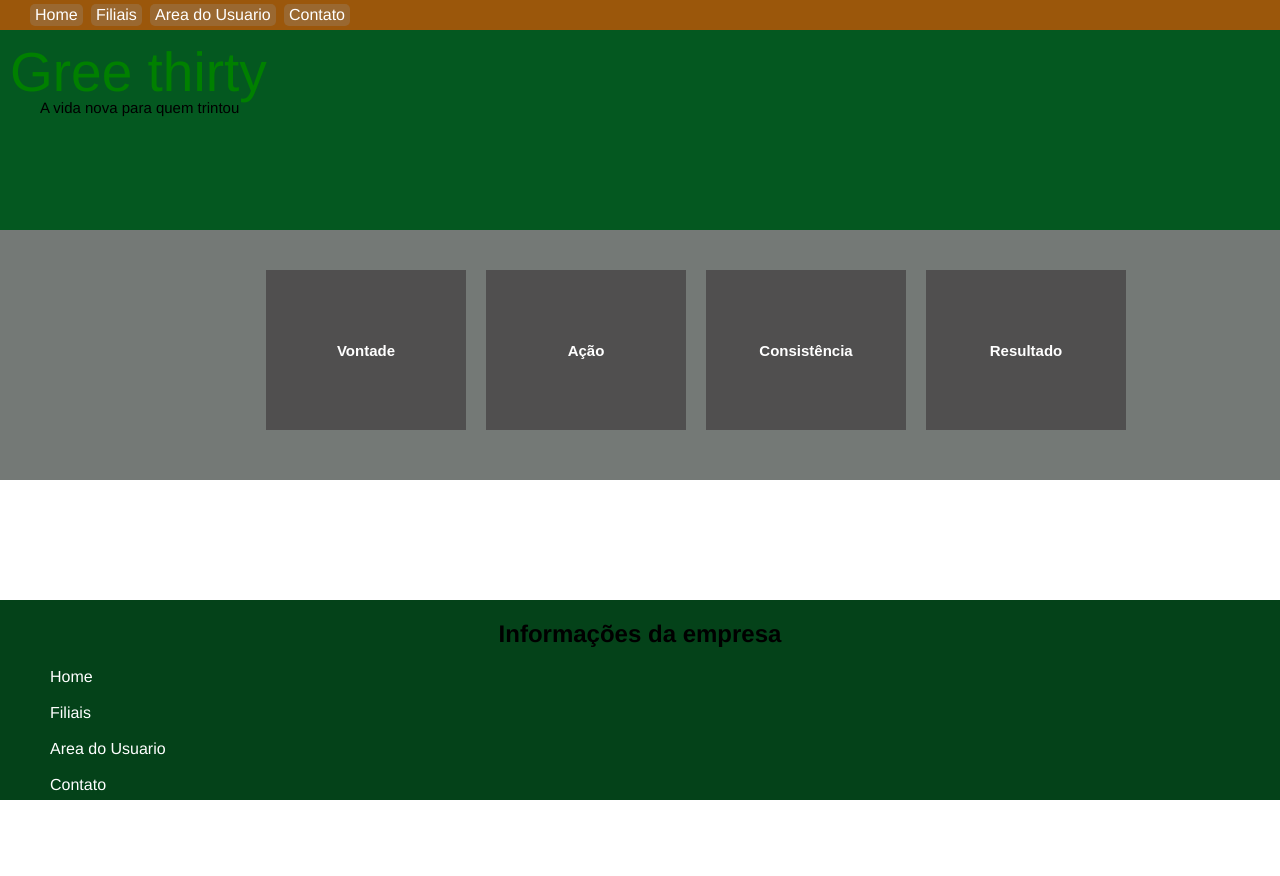
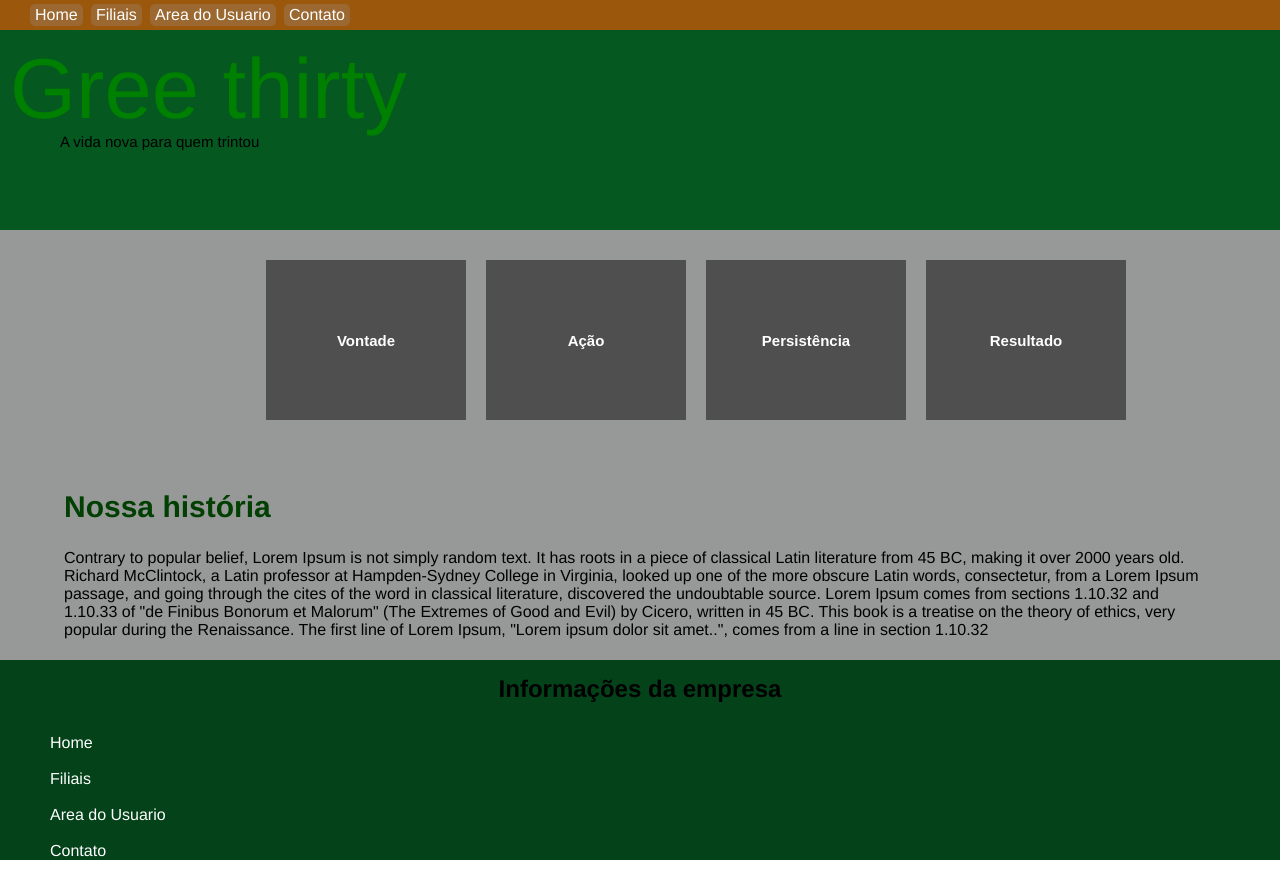
Before and after one commit to ludimila-silva/projetoGitES, a plain HTML site: page index.html in a window 1280 px wide. Before the commit the page ends 800 px from the top, so only its background shows below. Drawn offline with Linux system fonts and the light colour scheme.

Commit message:
Site finalizado pro projeto

```diff
--- a/index.html
+++ b/index.html
@@ -22,31 +22,38 @@
         <p class="nomeEmpresa">Gree thirty</p>
         <p class="fraseEfeito">A vida nova para quem trintou</p>
     </div>
+    <div>
         <div class="corpoSite">
             <div>
                 <button class="collapsible">Vontade</button>
                 <div class="content">
-                <p>Vontade</p>
+                    <p>Para ter um sonho realizado, é preciso transformar a imaginação em muito empenho e vontade de dar seu melhor todos os dias.</p>
                 </div>
             </div>
             <div>
                 <button class="collapsible">Ação</button>
                 <div class="content">
-                <p>Ação</p>
+                    <p>O que parece diferenciar as pessoas de sucesso, mais do que qualquer outra coisa, é a atitude proativa. Mesmo que no início nem tudo saia perfeito, essas pessoas aprendem com seus erros, fazem as necessárias correções e continuam com o mesmo ímpeto até, finalmente, produzir o resultado que se propuseram</p>
                 </div>
             </div>
             <div>
-            <button class="collapsible">Consistência</button>
+                <button class="collapsible">Persistência</button>
                 <div class="content">
-                <p>Consistência</p>
+                    <p>Persistência é a irmã gêmea da excelência. Uma é a mãe da qualidade, a outra é a mãe do tempo.</p>
                 </div>
             </div>
 
             <div>
                 <button class="collapsible">Resultado</button>
                 <div class="content">
-                <p>Resultado</p>
+                    <p>Quando damos o melhor no que fazemos, aumentamos as possibilidades de sucesso. Pessoas vencedoras são o resultado de muito trabalho, esforço e dedicação</p>
                 </div>
+            </div>
+
+        </div>
+        <div class="historia">
+            <h2 class="textNossaHist">Nossa história</h2>
+            <p class="descrNossaHist">Contrary to popular belief, Lorem Ipsum is not simply random text. It has roots in a piece of classical Latin literature from 45 BC, making it over 2000 years old. Richard McClintock, a Latin professor at Hampden-Sydney College in Virginia, looked up one of the more obscure Latin words, consectetur, from a Lorem Ipsum passage, and going through the cites of the word in classical literature, discovered the undoubtable source. Lorem Ipsum comes from sections 1.10.32 and 1.10.33 of "de Finibus Bonorum et Malorum" (The Extremes of Good and Evil) by Cicero, written in 45 BC. This book is a treatise on the theory of ethics, very popular during the Renaissance. The first line of Lorem Ipsum, "Lorem ipsum dolor sit amet..", comes from a line in section 1.10.32</p>
         </div>
     </div>
     <footer class="footer">
--- a/style.css
+++ b/style.css
@@ -36,11 +36,11 @@
     color: green;
     margin: 0px;
     padding: 10px;
-    font-size: 55px;
+    font-size: 85px;
 }
 .fraseEfeito{
     color: black;
-    margin-left: 30px;
+    margin-left: 50px;
     margin-top: -25px;
     padding: 10px;
     font-size: 15px;
@@ -51,13 +51,25 @@
     height: 200px;
 }
 .corpoSite{
-    background-color: rgb(116, 121, 118);
-    padding: 30px;
+    background-color: rgb(150, 153, 151);
+    padding: 20px;
     padding-left: 20%;
     padding-right: 20%;
     display: flex;
+    height: auto;
     justify-content: space-between;
     justify-items: center;
+}
+.historia{
+    background-color: rgb(150, 153, 151);
+    padding: 5px;
+    padding-left: 5%;
+    padding-right: 5%;
+    height: auto;
+}
+.textNossaHist{
+    font-size: 30px;
+    color: rgb(2, 63, 2);
 }
 .box{
     display: flex;
@@ -106,16 +118,17 @@
 
 .footer{
     background-color: rgb(4, 66, 25);
-    margin: 0px;
-    position:absolute;
     bottom:0;
-    width:100vw;
+    width:100%;
     text-align: left;
-    height: 25vh
+    height: max-content;
 }
 
 .footerText{
-text-align: center;
+    text-align: center;
+    margin: 0px;
+    padding: 15px 0px 15px  0px;
+
 }
 
 .sitemap{
```
Lines whose indentation alone changed are shown as unchanged.
